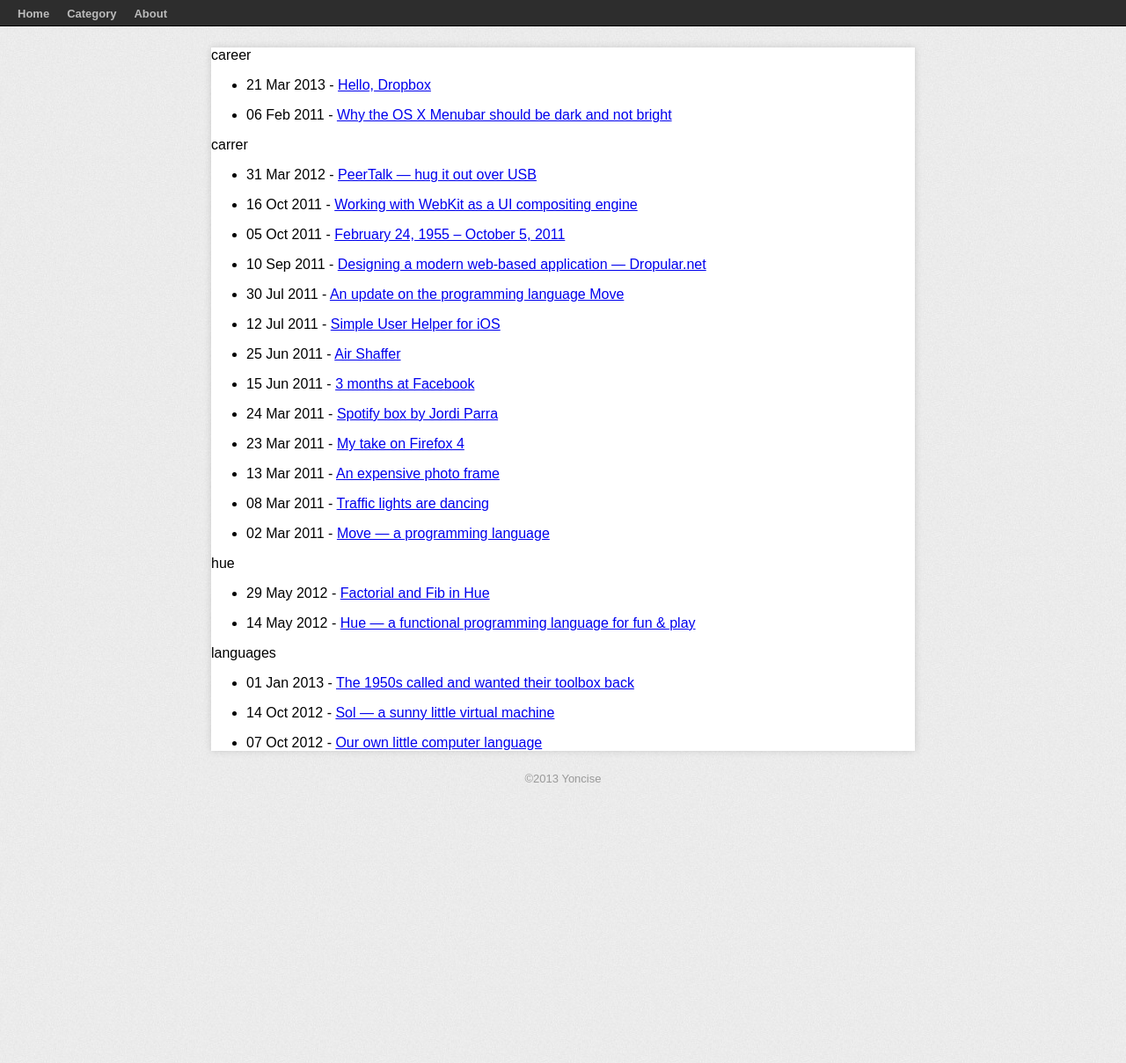
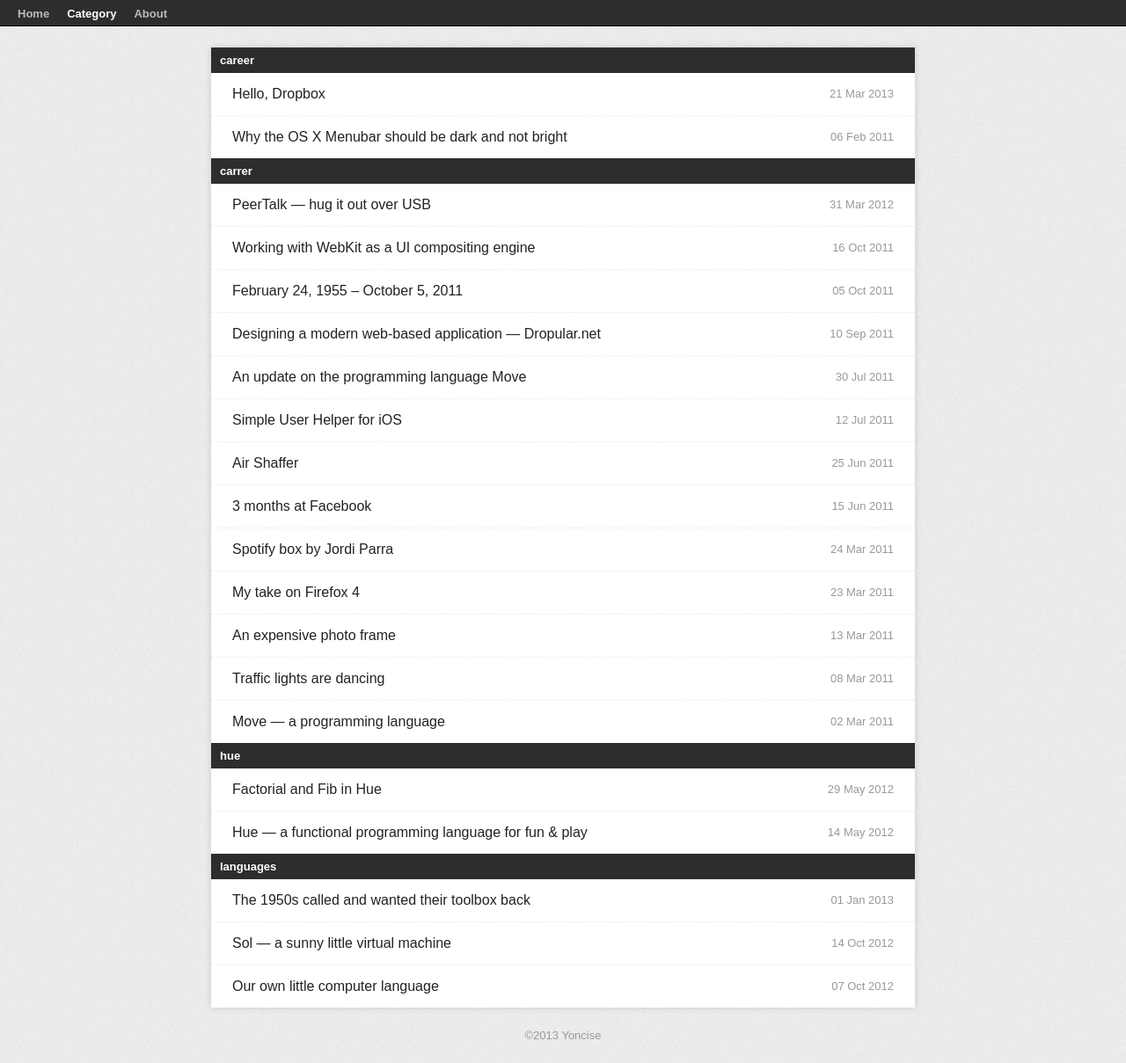
Before and after one commit to Y0nder/y0nder.github.io, a Jekyll site: the page built from category/index.html, in a window 1280 px wide. Shown: the whole page at 88% size. Built offline with Jekyll 4.4.1, drawn with Linux system fonts in a browser that asks for light colours; before the commit the page ends 900 px from its top, so only the background shows below that.

Commit message:
category css finish

```diff
--- a/_includes/header.html
+++ b/_includes/header.html
@@ -1,13 +1,30 @@
 <nav>
 <ul>
-    <li><a href="/">Home</a></li>
-    <li><a href="/category">Category</a>
+    <li>
+    {% if page.current == 'home' %}
+    <a class="current" href="/">Home</a>
+    {% else %}
+    <a href="/">Home</a>
+    {% endif %}
+    </li>
+    <li>
+    {% if page.current == 'category' %}
+    <a class="current" href="/category">Category</a>
+    {% else %}
+    <a href="/category">Category</a>
+    {% endif %}
     <ul>
         {% for category in site.categories %}
         <li><a href="/category/#{{ category[0] }}">{{ category[0] }}</a></li>
         {% endfor %}
     </ul>
     </li>
-    <li><a href="/about">About</a></li>
+    <li>
+    {% if page.current == 'about' %}
+    <a class="current" href="/about">About</a>
+    {% else %}
+    <a href="/about">About</a>
+    {% endif %}
+    </li>
 </ul>
 </nav>
--- a/about/index.html
+++ b/about/index.html
@@ -0,0 +1,4 @@
+---
+layout: default
+current: about
+---
--- a/category/index.html
+++ b/category/index.html
@@ -1,17 +1,17 @@
 ---
 layout: default
+current: category
 ---
 <div id="category">
     {% for category in site.categories %}
     <a class="category_name" name="{{ category[0] }}">{{ category[0] }}</a>
+    <ul>
     {% for post in category[1] %}
-    <ul>
         <li>
+        <a href="{{ post.url }}">{{ post.title }}</a>
         <span class="date">{{ post.date | date_to_string }}</span>
-        <span class="seperator">-</span>
-        <a href="{{ post.url }}">{{ post.title }}</a>
         </li>
+    {% endfor %}
     </ul>
     {% endfor %}
-    {% endfor %}
 </div>
--- a/css/style.css
+++ b/css/style.css
@@ -31,14 +31,16 @@ nav ul li a {
     font-size: 13px;
     line-height: 27px;
     font-weight: bold;
-}
-
-nav ul li > a {
     color: #bbb;
     text-decoration: none;
     display: block;
     padding: 2px 10px 0px;
 }
+
+nav .current {
+    color: #fff;
+}
+
 
 nav ul li:hover > ul {
     display: block;
@@ -62,6 +64,7 @@ nav ul li ul {
 
 main {
     display: block;
+    word-wrap: break-word;
     width: 800px;
     background: #fff;
     margin: 24px auto;
@@ -119,8 +122,61 @@ main {
     padding: 24px 40px;
 }
 
+#category:after {
+    content: "";
+    clear: both;
+    display: block;
+}
+#category ul {
+    margin: 0;
+    padding: 0;
+}
+
+#category ul li {
+    list-style: none;
+    clear: both;
+}
+
+#category .category_name {
+    clear: both;
+    background: #2d2d2d;
+    font-size: 13px;
+    line-height: 27px;
+    font-weight: bold;
+    color: #fff;
+    text-decoration: none;
+    display: block;
+    padding: 1px 10px;
+}
+
+#category ul li a {
+    float: left;
+    color: #222;
+    line-height: 24px;
+    font-size: medium;
+    margin: 12px 24px;
+    text-decoration: none;
+}
+
+#category ul li a:hover {
+    text-decoration: underline;
+}
+
+#category ul li + li {
+    border-top: 1px dashed #eee;
+}
+
+#category .date {
+    font-size: small;
+    line-height: 24px;
+    color: #999;
+    float: right;
+    margin: 12px 24px;
+}
+
 footer {
     text-align: center;
     font-size: small;
     color: #999;
+    margin: 0 0 24px;
 }
--- a/index.html
+++ b/index.html
@@ -1,5 +1,6 @@
 ---
 layout: default
+current: home
 ---
 <div id="home">
     <ul>
```
